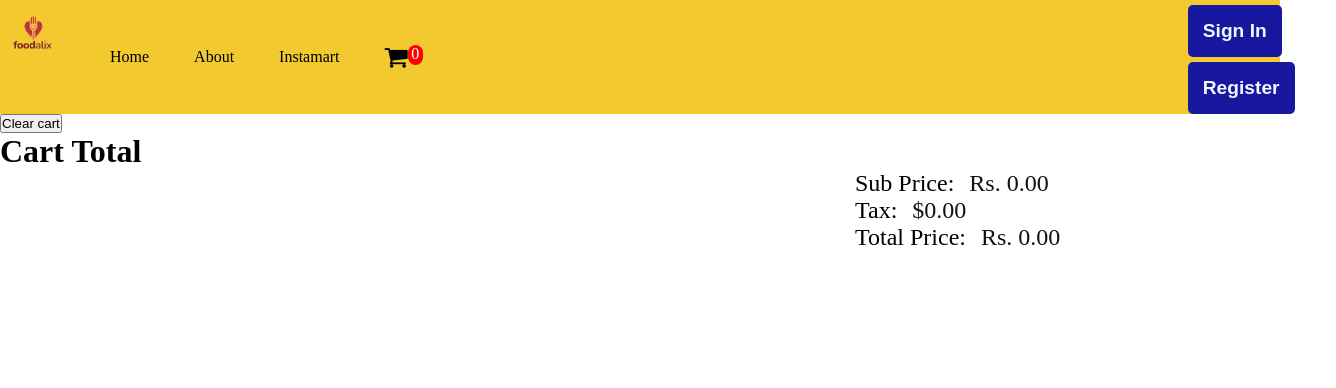
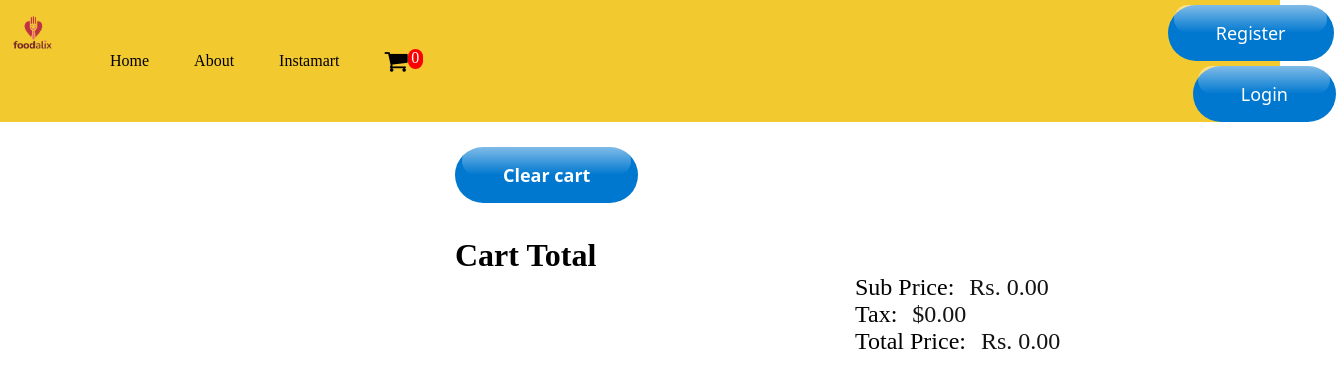
Before and after one commit to SanyaKasaudhan/FoodalixWebsite, a React (Vite) app: page /cart in a window 1280 px wide. Shown: the top 388 px of the page, 1336 px wide, since content can reach past the window. Built offline with nearby package versions, Linux system fonts and the light colour scheme.

Commit message:
cart buttons

```diff
--- a/Body.css
+++ b/Body.css
@@ -365,6 +365,7 @@
 
 .add-cart{
   margin-right: 555px;
+  margin-left:24px;
   margin-bottom: 5px;
 }
 .food-box{
@@ -377,9 +378,10 @@
 .addTocart{
   text-align: center;
   box-sizing: border-box;
-  background-color: #f3c930;
   padding: 6px;
   width: 85px;
+  font-size: large;
+  font-weight: 400;
   border-radius: 9%;
 }
 
@@ -426,3 +428,110 @@
 .delivery{
   margin: 55px;
 }
+
+/* CSS */
+
+.reg{
+  margin-top: 5px;
+  font-size: 18px;
+  font-weight: 400;
+  outline: 0;
+}
+.log{
+    margin-top: 5px;
+    margin-left: 25px;
+    font-size: 18px;
+    font-weight: 400;
+    outline: 0;
+}
+
+
+.clear-cart{
+  margin-top: 25px;
+  margin-left: 455px;
+  font-size: 18px;
+  font-weight: 600;
+}
+.button-71 {
+  background-color: #0078d0;
+  border: 0;
+  border-radius: 56px;
+  color: #fff;
+  cursor: pointer;
+  display: inline-block;
+  font-family: system-ui,-apple-system,system-ui,"Segoe UI",Roboto,Ubuntu,"Helvetica Neue",sans-serif;
+   position: relative;
+  text-align: center;
+  text-decoration: none;
+  transition: all .3s;
+  user-select: none;
+  -webkit-user-select: none;
+  touch-action: manipulation;
+}
+
+.button-71:before {
+  background-color: initial;
+  background-image: linear-gradient(#fff 0, rgba(255, 255, 255, 0) 100%);
+  border-radius: 125px;
+  content: "";
+  height: 50%;
+  left: 4%;
+  opacity: .5;
+  position: absolute;
+  top: 0;
+  transition: all .3s;
+  width: 92%;
+}
+
+.button-71:hover {
+  box-shadow: rgba(255, 255, 255, .2) 0 3px 15px inset, rgba(0, 0, 0, .1) 0 3px 5px, rgba(0, 0, 0, .1) 0 10px 13px;
+  transform: scale(1.05);
+}
+
+@media (min-width: 768px) {
+  .button-71 {
+    padding: 16px 48px;
+  }
+}
+
+.cart_tot{
+  margin-top: 34px;
+  margin-left: 455px;
+}
+
+.removeCart{
+  width: 155px;
+}
+
+/* CSS */
+.button-42 {
+  background-color: initial;
+  background-image: linear-gradient(-180deg, #FF7E31, #E62C03);
+  border-radius: 6px;
+  box-shadow: rgba(0, 0, 0, 0.1) 0 2px 4px;
+  color: #FFFFFF;
+  cursor: pointer;
+  display: inline-block;
+  font-family: Inter,-apple-system,system-ui,Roboto,"Helvetica Neue",Arial,sans-serif;
+  height: 40px;
+  line-height: 40px;
+  outline: 0;
+  overflow: hidden;
+  padding: 0 20px;
+  pointer-events: auto;
+  position: relative;
+  text-align: center;
+  touch-action: manipulation;
+  user-select: none;
+  -webkit-user-select: none;
+  vertical-align: top;
+  white-space: nowrap;
+  width: 100%;
+  z-index: 9;
+  border: 0;
+  transition: box-shadow .2s;
+}
+
+.button-42:hover {
+  box-shadow: rgba(253, 76, 0, 0.5) 0 3px 8px;
+}
--- a/src/components/Body/Cart.js
+++ b/src/components/Body/Cart.js
@@ -22,8 +22,9 @@ const Cart = () => {
 
   return (
     <>
-    <button onClick={()=>clearCart()}>Clear cart</button>
-      <h1>Cart Total</h1>
+    <button onClick={()=>clearCart()} className="button-71 clear-cart">Clear cart</button>
+
+      <h1 className="cart_tot">Cart Total</h1>
       {cartItems?.map((cart) => {
         return (
           <>
@@ -35,8 +36,8 @@ const Cart = () => {
                   src={IMG_CDN_URL + cart?.cloudinaryImageId}
                 />
               </div>
-              <div className="">
-                <button className="remove" onClick={() => removeItemFromCart(cart)}>Remove item</button>
+              <div className="removeCart">
+                <button className="button-42" onClick={() => removeItemFromCart(cart)}>Remove item</button>
               </div>
               <div className="add-cart">
                 <div className="addTocart">Price {cart?.price / 100}</div>
--- a/src/components/Header/Navbar.jsx
+++ b/src/components/Header/Navbar.jsx
@@ -10,6 +10,7 @@ const Navbar = () => {
      <nav className='navbar-back'>
       <div className='navbar'>
       <img src={logo} alt="logo" className='nav-logo' />
+
       <ul className='nav-head'>
         <Link className='nav_link' to="/">Home</Link>
         <Link className='nav_link' to="/about">About </Link>
@@ -21,8 +22,8 @@ const Navbar = () => {
         </Link>
       </ul>
       <div className='nav-btn'>
-        <button className='nav-signin'>Sign In</button>
-        <button  className='nav-signin'>Register</button>
+      <button class="button-71 reg" role="button">Register</button>
+      <button class="button-71 log" role="button">Login</button>
       </div>
       </div>
      </nav>
```
